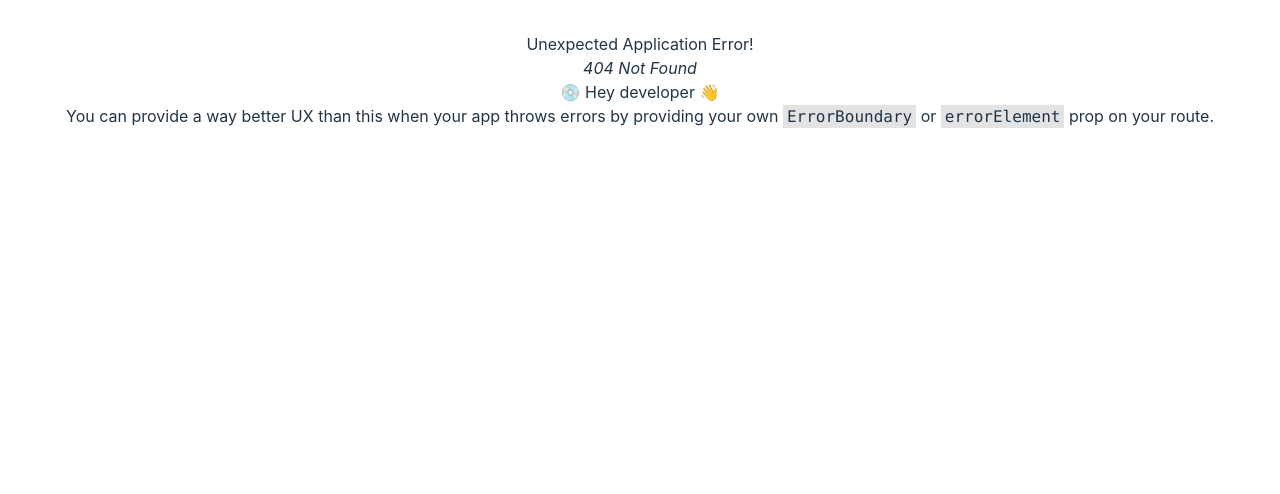
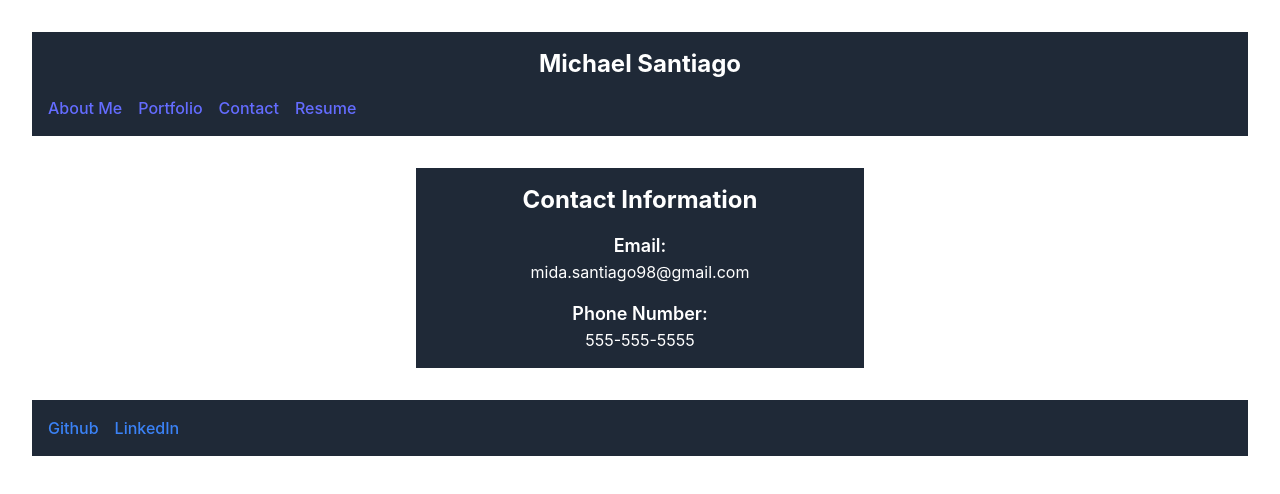
Before and after one commit to Midasantiago/react-portfolio, a React (Vite) app: page /contact in a window 1280 px wide. Before the commit this address had no page. Shown: the top 494 px of the page. Built offline with nearby package versions, Linux system fonts and the light colour scheme.

Commit message:
Created Contact page

```diff
--- a/src/main.jsx
+++ b/src/main.jsx
@@ -6,6 +6,7 @@ import './index.css'
 import App from './App';
 import AboutMe from './pages/AboutMe';
 import Portfolio from './pages/Portfolio';
+import Contact from './pages/Contact';
 
 const router = createBrowserRouter([
     {
@@ -20,6 +21,10 @@ const router = createBrowserRouter([
                 path: 'portfolio',
                 element: <Portfolio />
             },
+            {
+                path: 'contact',
+                element: <Contact />
+            },
         ],
     },
 ]);
--- a/src/pages/Contact.jsx
+++ b/src/pages/Contact.jsx
@@ -0,0 +1,19 @@
+import React from 'react';
+
+const Contact = () => {
+    return (
+        <div className='max-w-md mx-auto mt-8 p-4 bg-gray-800 text-white'>
+            <h2 className='text-2xl font-bold mb-4'>Contact Information</h2>
+            <div className='mb-4'>
+                <h3 className='text-lg font-semibold'>Email:</h3>
+                <p>mida.santiago98@gmail.com</p>
+            </div>
+            <div>
+                <h3 className='text-lg font-semibold'>Phone Number:</h3>
+                <p>555-555-5555</p>
+            </div>
+        </div>
+    )
+};
+
+export default Contact;
```
